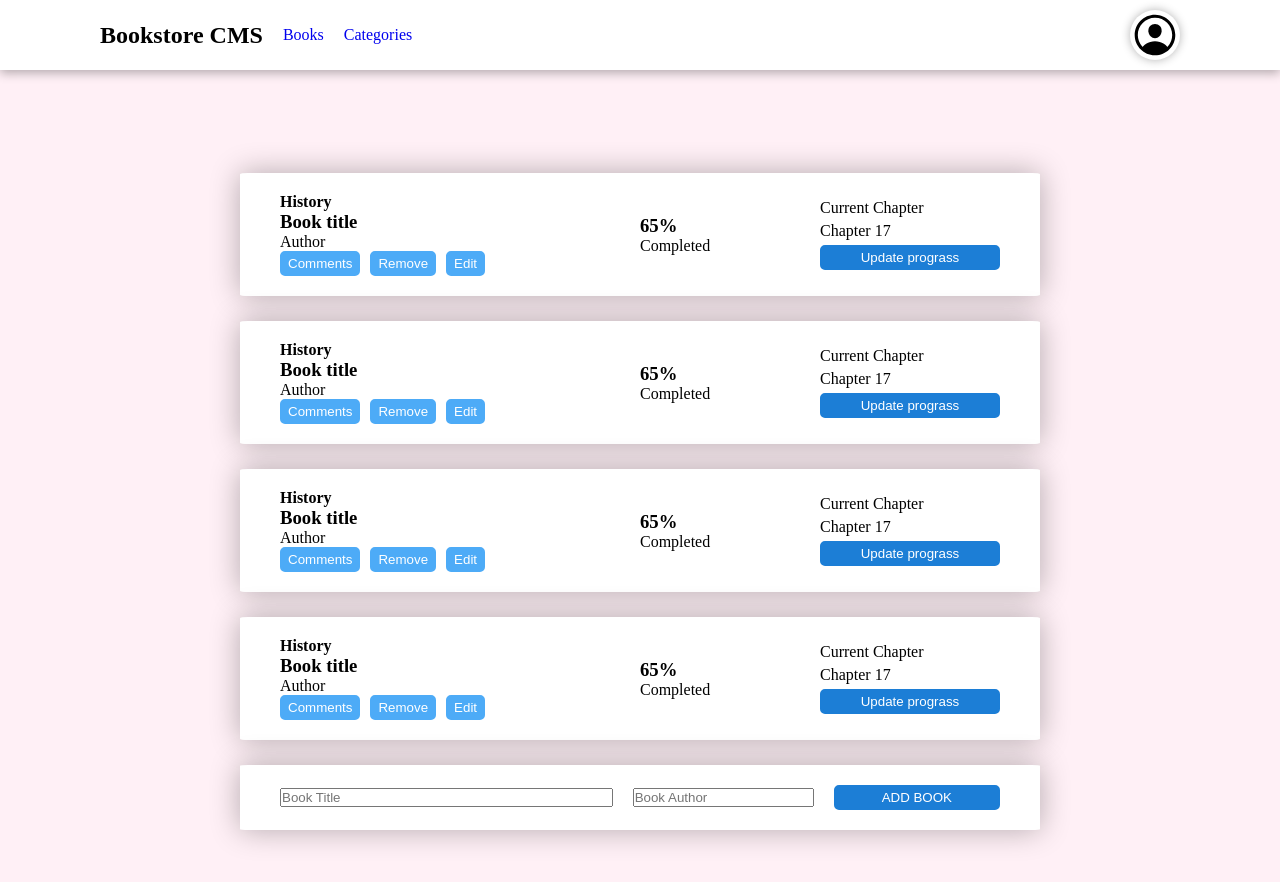
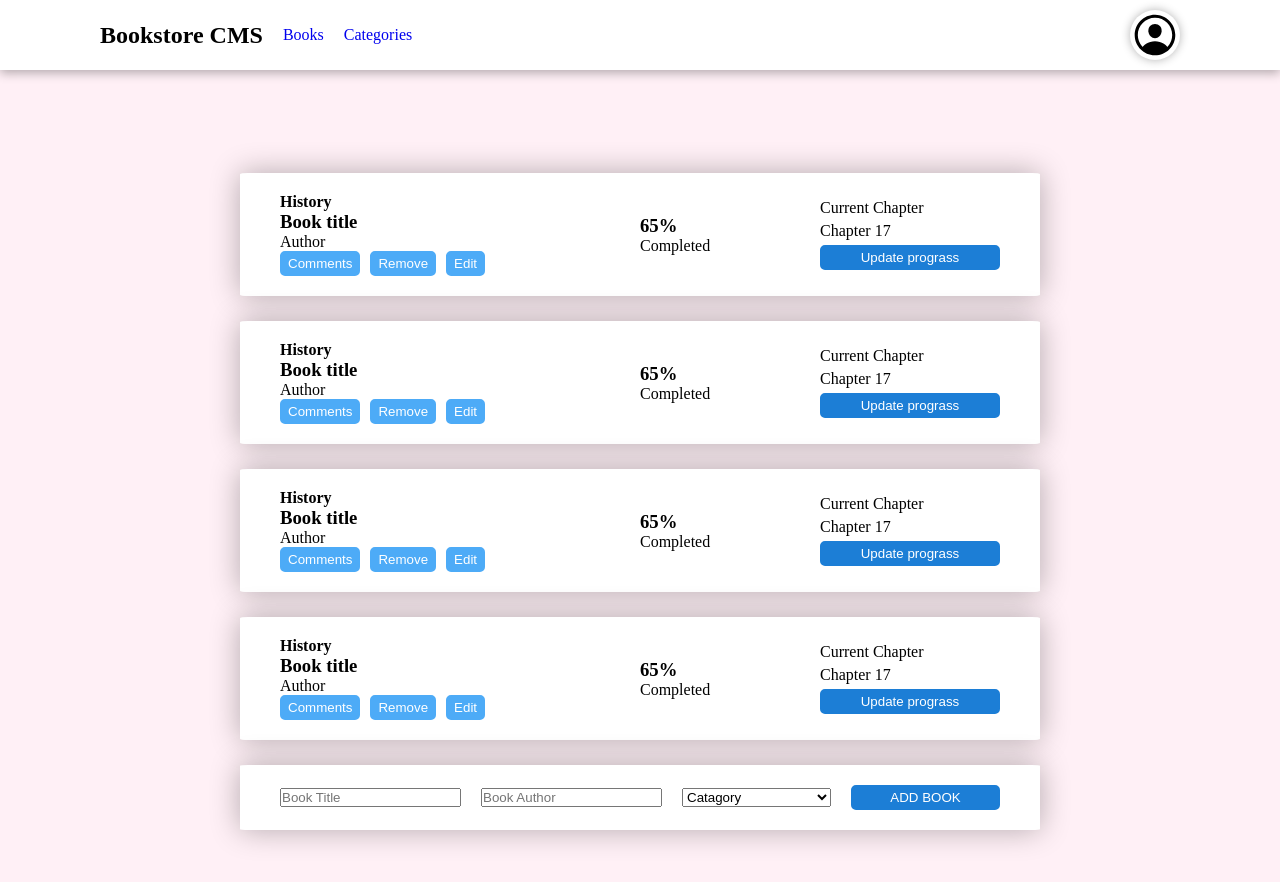
Before and after one commit to Alibaba2023/book-store, a React (Create React App) app: page / in a window 1280 px wide. Shown: the top 882 px of the page. Built offline with nearby package versions, Linux system fonts and the light colour scheme.

Commit message:
The Select tag added

```diff
--- a/src/App.css
+++ b/src/App.css
@@ -85,7 +85,7 @@ form {
   display: grid;
   align-items: center;
   max-width: 1000px;
-  grid-template-columns: 2fr 1fr 1fr;
+  grid-template-columns: repeat(4, 1fr);
   column-gap: 20px;
   box-shadow: 0 0 30px rgba(0, 0, 0, 0.3);
   margin: 25px 0;
--- a/src/Components/form.jsx
+++ b/src/Components/form.jsx
@@ -3,6 +3,9 @@ function Form() {
     <form>
       <input type="text" placeholder="Book Title" required />
       <input type="text" placeholder="Book Author" required />
+      <select name="catagories" id="form-catagory">
+        <option value="catagory">Catagory</option>
+      </select>
       <button type="submit" className="book-buttons">ADD BOOK</button>
     </form>
   );
```
